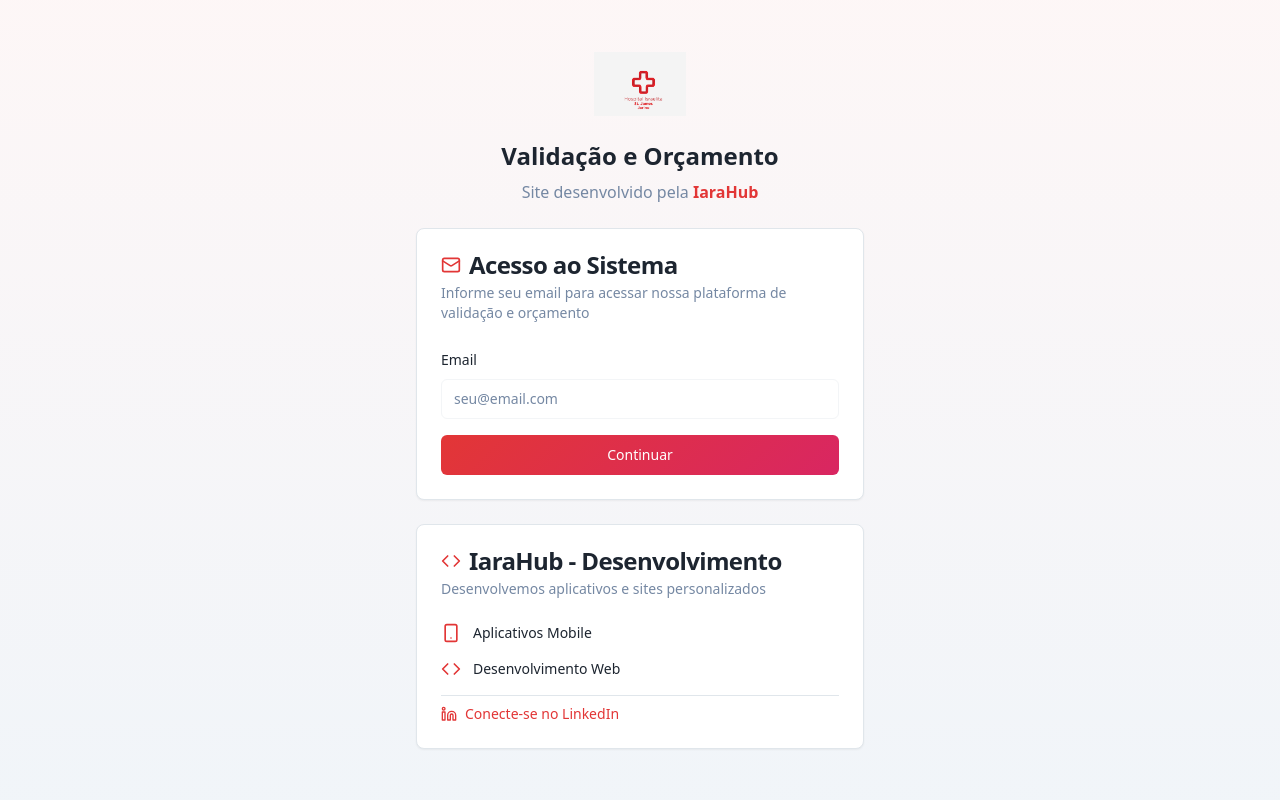
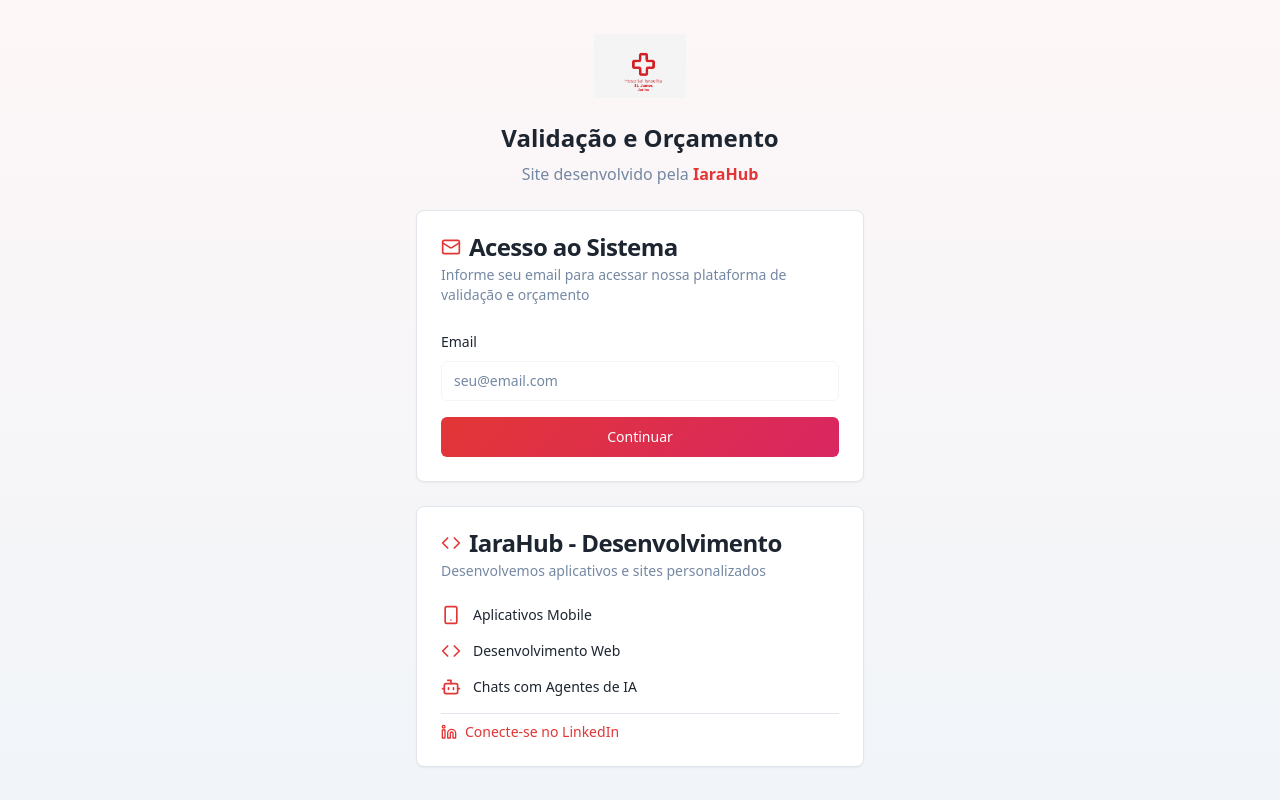
Before and after one commit to cledsonAlves/stjames-red-care-site, a React (Vite) app: page / in a window 1280 px wide. Built offline with nearby package versions, Linux system fonts and the light colour scheme.

Commit message:
Add information about AI chat development

```diff
--- a/src/pages/EntryPage.tsx
+++ b/src/pages/EntryPage.tsx
@@ -3,7 +3,7 @@ import { Button } from "@/components/ui/button";
 import { Input } from "@/components/ui/input";
 import { Card, CardContent, CardDescription, CardHeader, CardTitle } from "@/components/ui/card";
 import { Label } from "@/components/ui/label";
-import { Linkedin, Mail, Code, Smartphone } from "lucide-react";
+import { Linkedin, Mail, Code, Smartphone, Bot } from "lucide-react";
 import { useToast } from "@/hooks/use-toast";
 
 const EntryPage = () => {
@@ -90,6 +90,10 @@ const EntryPage = () => {
               <Code className="h-5 w-5 text-primary" />
               <span className="text-sm">Desenvolvimento Web</span>
             </div>
+            <div className="flex items-center gap-3">
+              <Bot className="h-5 w-5 text-primary" />
+              <span className="text-sm">Chats com Agentes de IA</span>
+            </div>
             <div className="pt-2 border-t">
               <a
                 href="https://www.linkedin.com/in/cledson-alves-98219a2b/"
```
